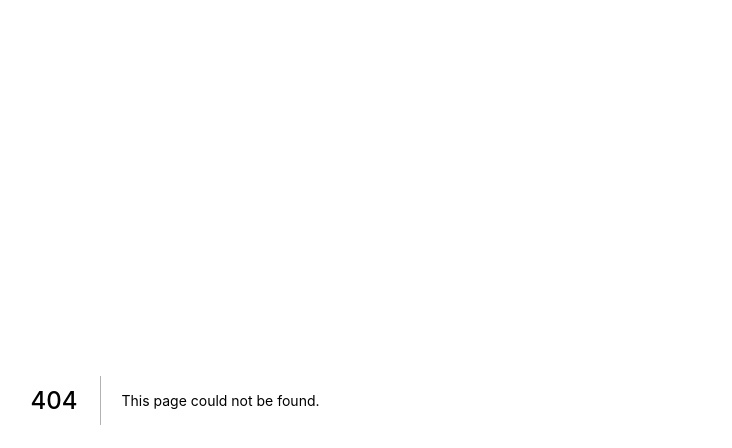
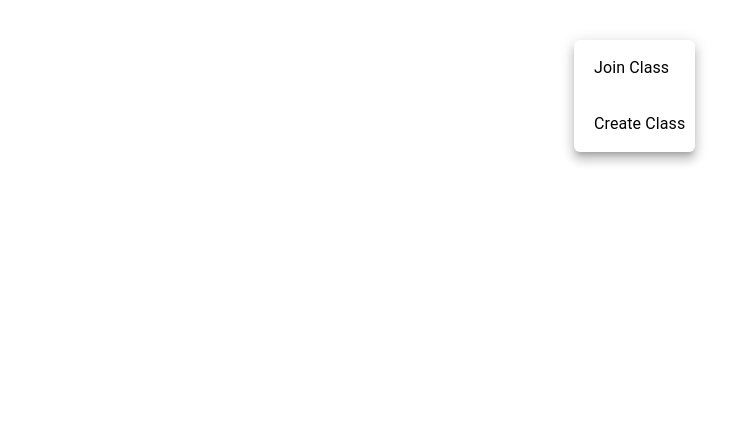
Before and after one commit to SAYEM5522/Google-ClassRoom-clone, a Next.js app in the folder apps/web/: page /Header/PopUpView in a window 1280 px wide. Before the commit this address had no page. Shown: the top 448 px of the page, without its empty margins (465-1197 px from the left). Built offline with nearby package versions, Linux system fonts and the light colour scheme.

Commit message:
PopUpView Add

```diff
--- a/apps/web/package.json
+++ b/apps/web/package.json
@@ -9,6 +9,9 @@
     "lint": "next lint"
   },
   "dependencies": {
+    "@emotion/react": "^11.8.2",
+    "@emotion/styled": "^11.8.1",
+    "@mui/material": "^5.5.0",
     "framer-motion": "^6.2.6",
     "next": "12.0.7",
     "react": "17.0.2",
--- /dev/null
+++ b/apps/web/pages/Header/PopUpView.tsx
@@ -0,0 +1,12 @@
+import React from 'react'
+import styles from "../css/Header/PopUpView.module.css"
+const PopUpView = () => {
+  return (
+    <div className={styles.PopUpView}>
+      <p>Join Class</p>
+      <p>Create Class</p>
+      </div>
+  )
+}
+
+export default PopUpView
--- /dev/null
+++ b/apps/web/pages/css/Header/PopUpView.module.css
@@ -0,0 +1,30 @@
+.PopUpView{
+  position:absolute;
+  top:40px;
+  right: 120px;
+  width:121px;
+  height:112px;
+  z-index:1000;
+  border-radius:6px;
+  display:flex;
+  background-color: #fff;
+  box-shadow: 0 5px 5px -3px rgb(0 0 0 / 20%), 0 8px 10px 1px rgb(0 0 0 / 14%), 0 3px 14px 2px rgb(0 0 0 / 12%);
+  flex-direction: column;
+}
+.PopUpView>p{
+  font-size: 1.125rem;
+  font-weight: 500;
+  color: #5f6368;
+  margin-left: 20px;
+  width: 121px;
+  height: 48px;
+  text-overflow: ellipsis;
+    white-space: nowrap;
+    overflow: hidden;
+    font-family: Roboto,Arial,sans-serif;
+    line-height: 1.5rem;
+    font-size: 1rem;
+    letter-spacing: .00625em;
+    font-weight: 400;
+    color: #000;
+}
```
Also changed, not shown: apps/web/pages/Header/Header.tsx (+11 -6 lines), 1 other file (tests, documents, lock files or other folders).
